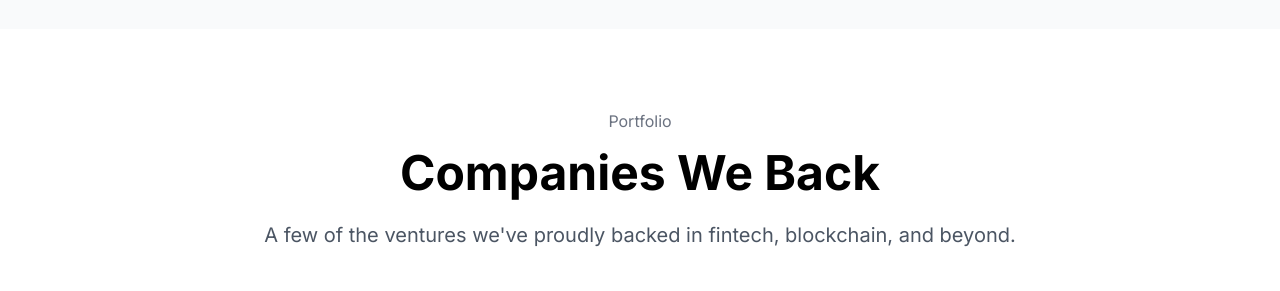
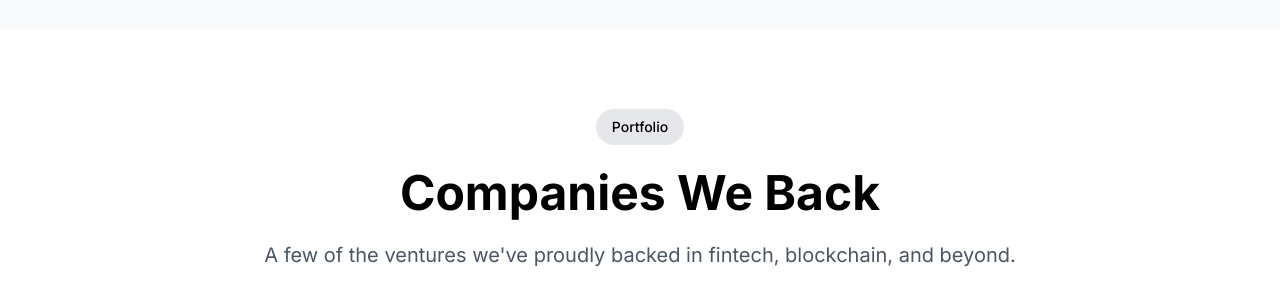
Before and after one commit to yusufsimmsek/one-web, a website: page index.html in a window 1280 px wide. Shown: the part 899-1190 px from the top of the page. Drawn offline with nearby package versions, Linux system fonts and the light colour scheme.

Commit message:
Update section headers styling - Change 'Meet with Team' to 'Meet the Team' - Apply consistent button-style design to Portfolio section header - Match styling across all sections (Portfolio, Our Approach, Team)

```diff
--- a/index.html
+++ b/index.html
@@ -132,7 +132,9 @@
     <section id="portfolio" class="py-20 bg-white">
         <div class="container mx-auto px-6">
             <div class="text-center mb-16">
-                <p class="text-gray-500 mb-4">Portfolio</p>
+                <div class="inline-block bg-gray-200 text-black px-4 py-2 rounded-full text-sm font-medium mb-6">
+                    Portfolio
+                </div>
                 <h2 class="text-4xl md:text-5xl font-bold mb-6 text-black">
                     Companies We Back
                 </h2>
@@ -220,7 +222,7 @@
                     TEAM
                 </div>
                 <h2 class="text-4xl md:text-5xl font-bold mb-6 text-black">
-                    Meet with Team
+                    Meet the Team
                 </h2>
             </div>
 
```
